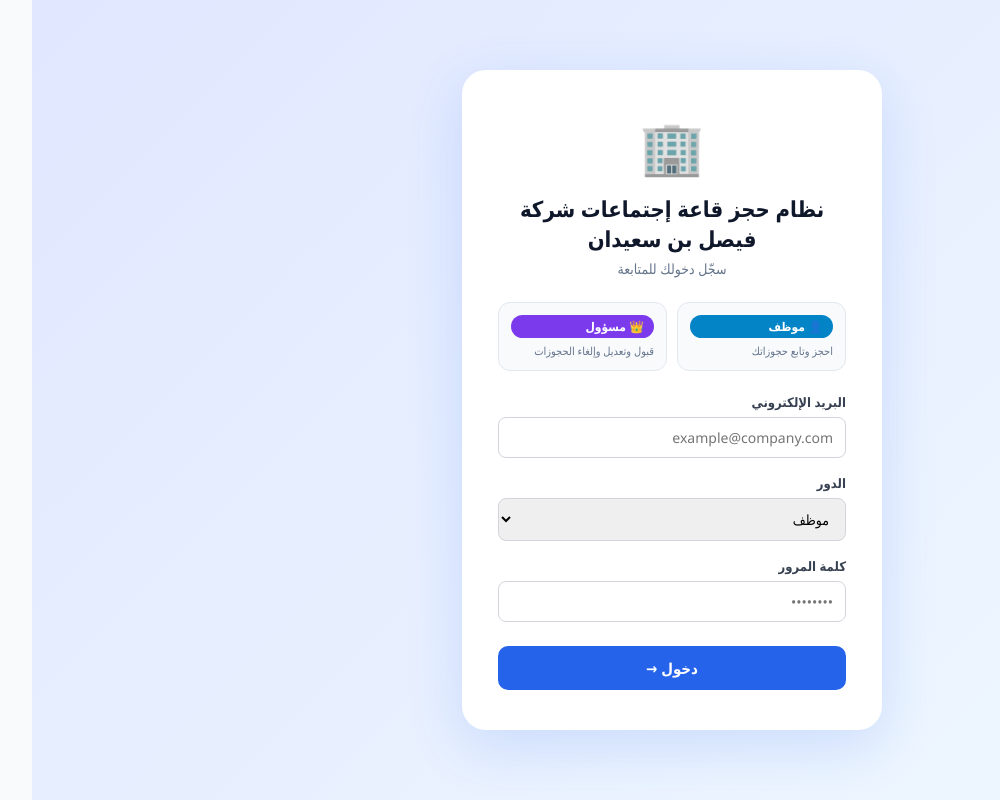
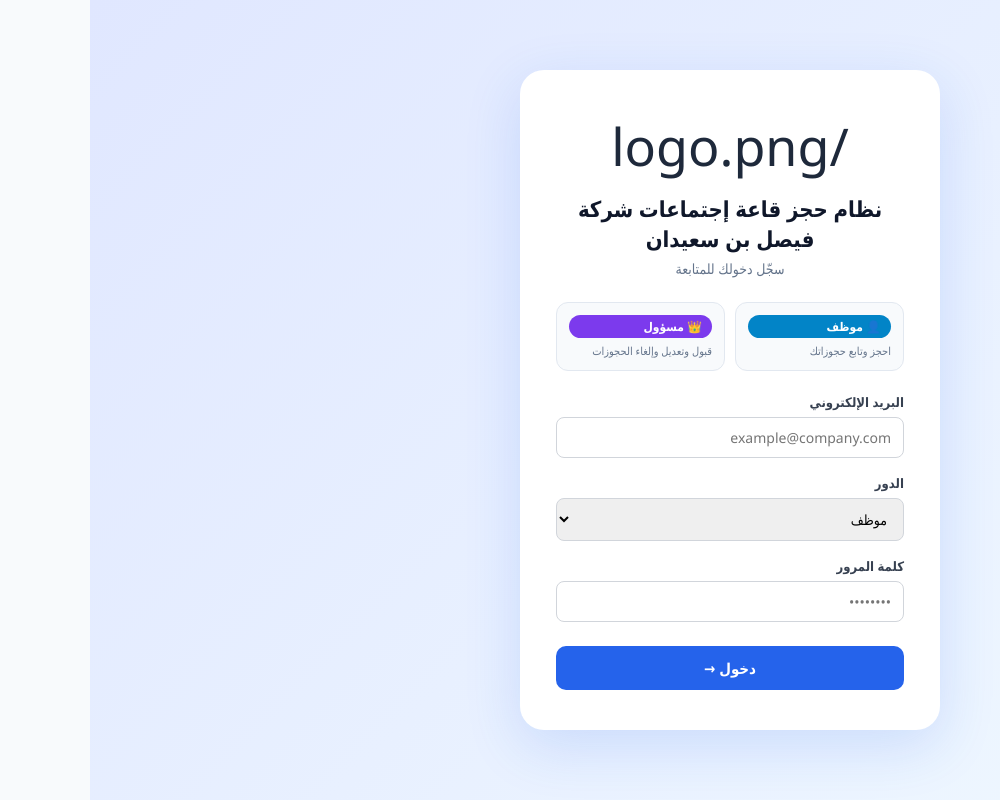
Before and after one commit to mostafaatefaly-lgtm/faisal-booking, a Next.js app: page / in a window 1280 px wide. Shown: the whole page, without its empty margins (162-1162 px from the left). Built offline with nearby package versions, Linux system fonts and the light colour scheme.

Commit message:
Update page.jsx

```diff
--- a/app/page.jsx
+++ b/app/page.jsx
@@ -191,7 +191,7 @@ export default function Page() {
       <div style={s.loginWrap}>
         <div style={s.loginCard}>
           <div style={{textAlign:"center",marginBottom:20}}>
-            <div style={s.loginIcon}>🏢</div>
+             <div style={s.loginIcon}>   /logo.png </div>
             <h1 style={s.loginTitle}>نظام حجز قاعة إجتماعات شركة فيصل بن سعيدان</h1>
             <p style={s.loginSub}>سجّل دخولك للمتابعة</p>
           </div>
```
